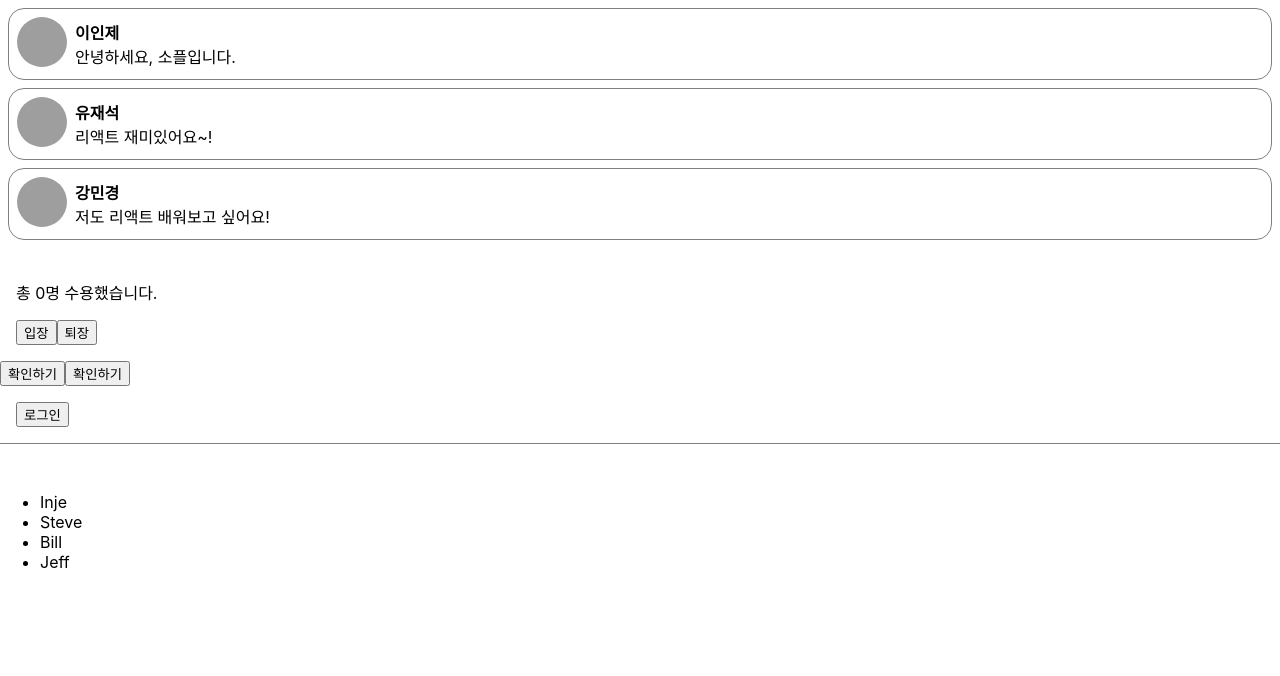
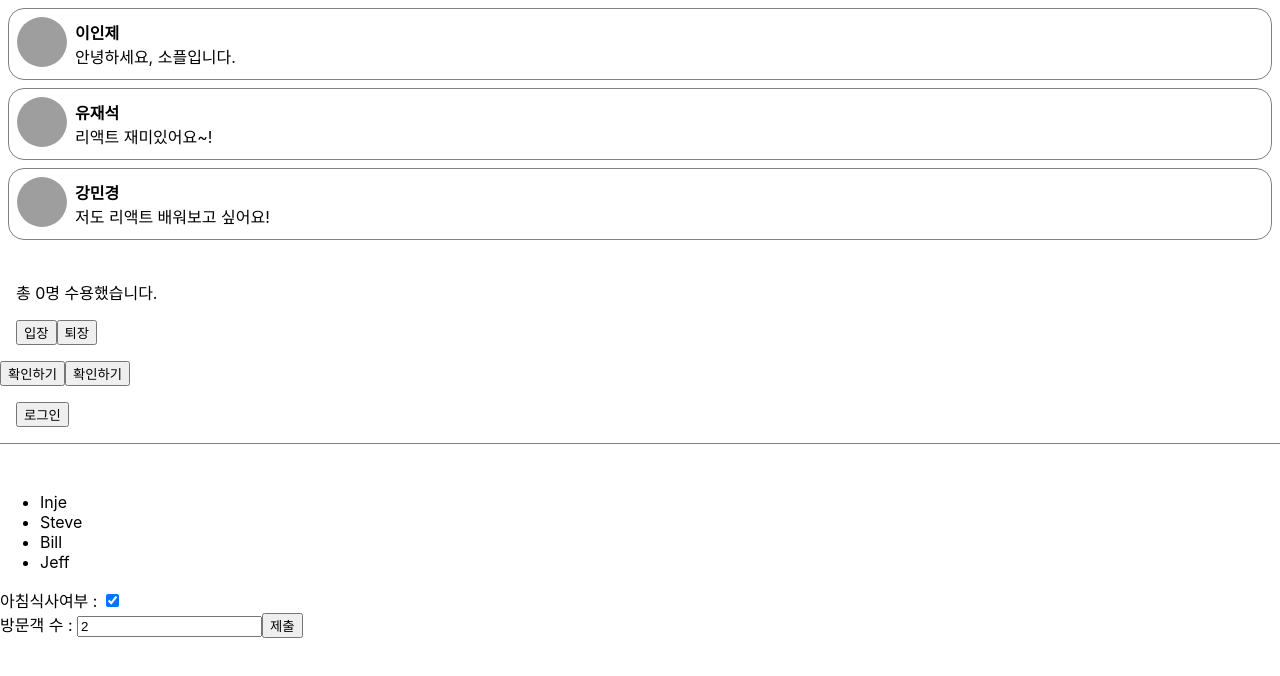
Before and after one commit to bisper1/react_test2, a React (Create React App) app: page / in a window 1280 px wide. Shown: the top 676 px of the page. Built offline with nearby package versions, Linux system fonts and the light colour scheme; grey boxes are pictures that could not be loaded.

Commit message:
state 여러개 사용하기.

```diff
--- /dev/null
+++ b/src/chapter_11/Reservation.jsx
@@ -0,0 +1,26 @@
+import React, { useState } from "react";
+
+function Reservation(props) {
+  const [haveBreakfast, setHaveBreakfast] = useState(true);
+  const [numberOfGuest, setNumberOfGuest] = useState(2);
+
+  const handleSubmit = (event) => {
+    alert(`아침식사 여부 ; ${haveBreakfast}, 방문객 수 : ${numberOfGuest}`);
+    event.preventDefault();
+  }
+
+  return (
+    <form onSubmit={handleSubmit}>
+      <label>아침식사여부 : <input type="checkbox" checked={haveBreakfast} onChange={(event) => {
+        setHaveBreakfast(event.target.checked);
+      }} /></label>
+      <br />
+      <label>방문객 수 : <input type="number" value={numberOfGuest} onChange={(event) => {
+        setNumberOfGuest(event.target.value);
+      }} /></label>
+      <button type="submit">제출</button>
+    </form>
+  );
+}
+
+export default Reservation;
--- a/src/index.js
+++ b/src/index.js
@@ -13,6 +13,8 @@ import ConfirmButton from "./chapter_08/ConfirmButton";
 import FuncConfirmButton from "./chapter_08/FuncConfirmButton";
 import LandingPage from "./chapter_09/LandingPage";
 import AttendanceBook from "./chapter_10/AttendanceBook";
+import ReportWebVitals from "./reportWebVitals";
+import Reservation from "./chapter_11/Reservation";
 
 const root = ReactDOM.createRoot(document.getElementById("root"));
 root.render(
@@ -25,7 +27,8 @@ root.render(
     <ConfirmButton />
     <FuncConfirmButton />
     <LandingPage />
-      <AttendanceBook />
+    <AttendanceBook />
+    <Reservation />
   </React.StrictMode>
 );
 
```
